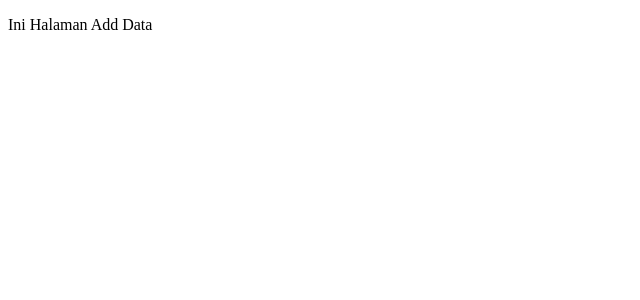
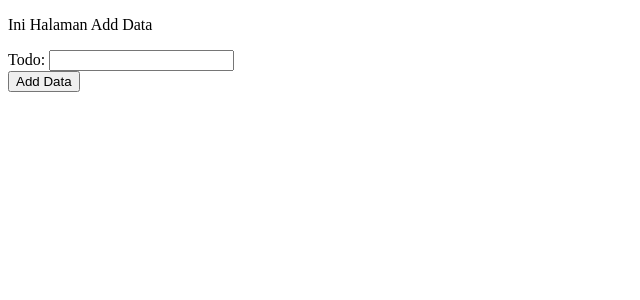
Before and after one commit to Hyansz/prototype-next, a Next.js app: page /add-data in a window 1280 px wide. Shown: the top 300 px of the page, without its empty margins (0-640 px from the left). Built offline with nearby package versions, Linux system fonts and the light colour scheme.

Commit message:
nambah data

```diff
--- a/src/pages/add-data.js
+++ b/src/pages/add-data.js
@@ -1,10 +1,43 @@
-import Image from "next/image";
-import { Inter } from "next/font/google";
-
-const inter = Inter({ subsets: ["latin"] });
+import { useRouter } from "next/router";
 
 export default function Home() {
+    const router = useRouter()
+
+    const handleAdd = (event) => {
+        event.preventDefault();
+        const todo = event.target.todo.value;
+
+        console.log(todo);
+
+        fetch('/api/add-todo', {
+            method: 'POST',
+            headers: { 'Content-Type': 'application/json' },
+            body: JSON.stringify({
+                todo: todo
+            })
+        })
+        .then((res) => res.json())
+        .then((data) => {
+            alert(data.message);
+            router.push('/');
+        })
+        .catch((err) => {
+            alert("hubungi saia", err.message);
+        })
+    }
+
     return (
-        <p>Ini Halaman Add Data</p>
+        <div>
+            <p>Ini Halaman Add Data</p>
+            <div>
+                <form onSubmit={handleAdd}>
+                    <label>Todo: </label>
+                    <input name="todo"></input>
+                    <div>
+                        <button type="submit">Add Data</button>
+                    </div>
+                </form>
+            </div>
+        </div>
     );
 }
--- a/src/pages/index.js
+++ b/src/pages/index.js
@@ -63,6 +63,10 @@ export default function Home() {
     <>
       <button onClick={handleTodo}>0 (belum dikerjakan)</button>
       <button onClick={handleDone}>1 (sudah dikerjakan)</button>
+      <br/>
+      <button onClick={() => {
+        router.push('/add-data')
+      }}>Add Data</button>
       {dataDetail === undefined && <p>Loading...</p>}
       {dataDetail === null && <p>Data Kosong</p>}
       {dataDetail && <div>{dataDetail.map((data, index) => {
```
